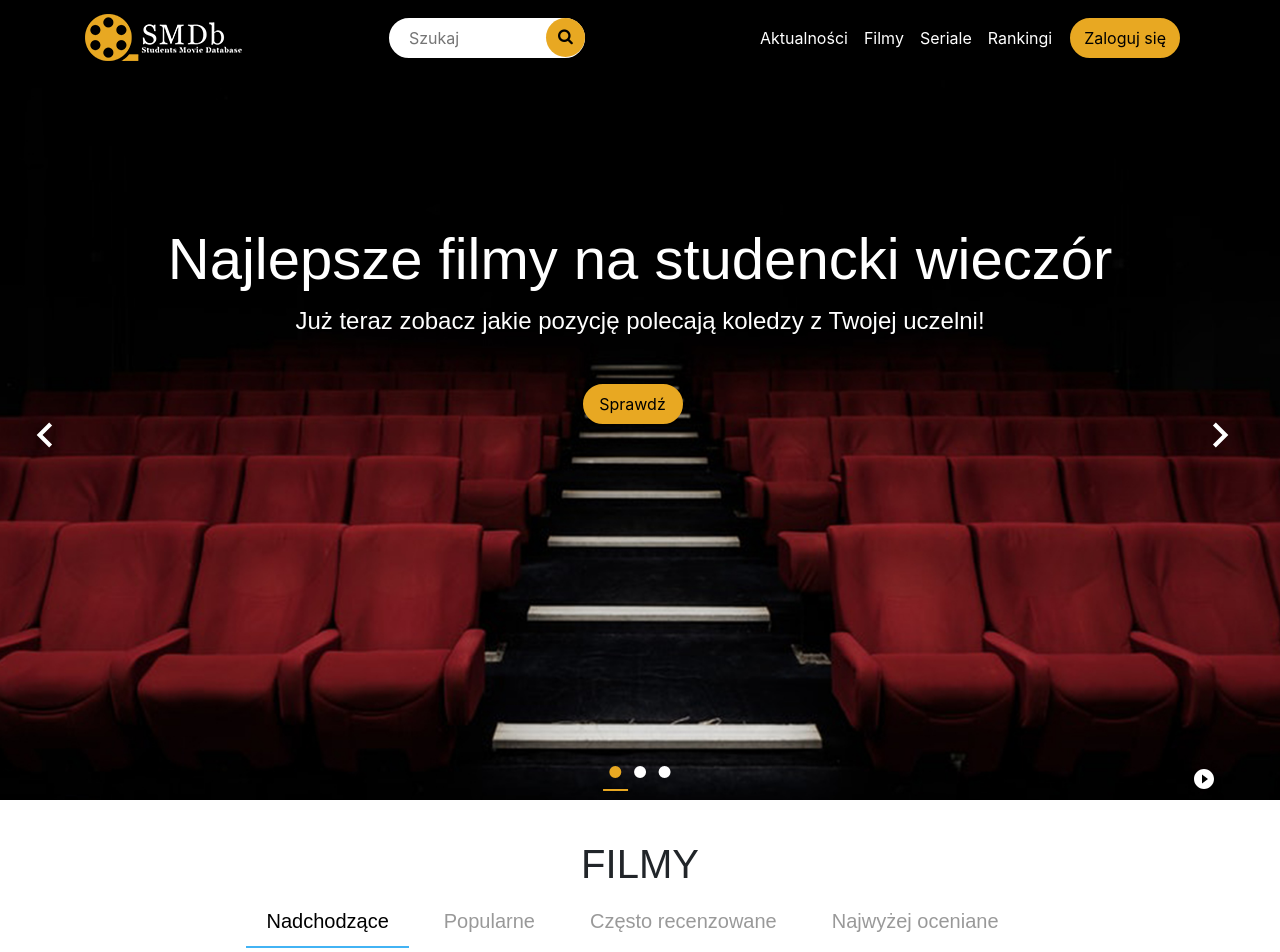
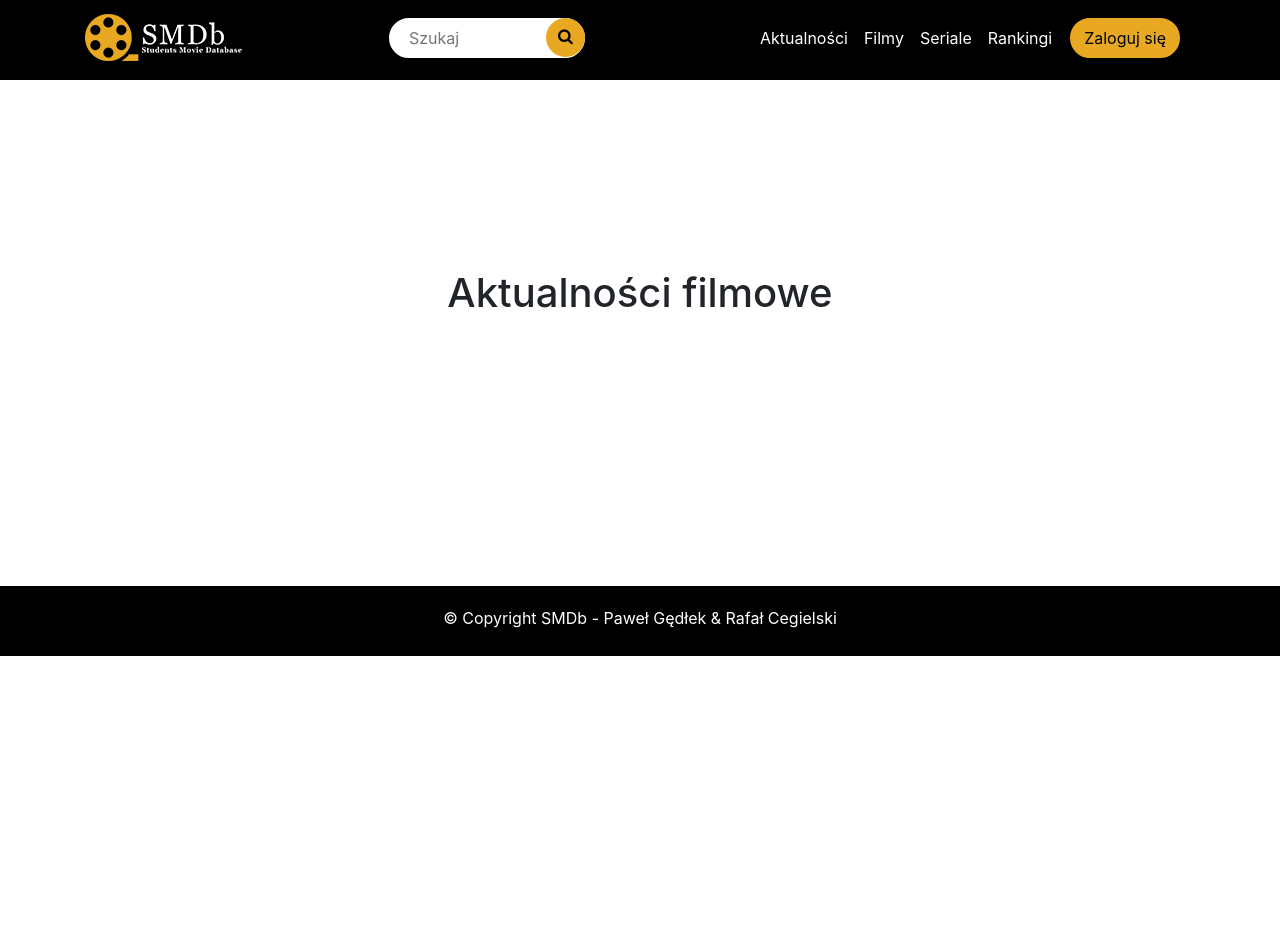
Before and after one commit to cegielskir/Student-Movie-Data-Base, a React (Create React App) app in the folder api-client/: page /news in a window 1280 px wide. Shown: the top 952 px of the page. After the commit the page ends 800 px from the top, so only its background shows below. Built offline with nearby package versions, Linux system fonts and the light colour scheme; a web font is replaced by a local one.

Commit message:
Adding working routing between pages

```diff
--- a/api-client/package.json
+++ b/api-client/package.json
@@ -5,6 +5,7 @@
   "dependencies": {
     "react": "^16.8.6",
     "react-dom": "^16.8.6",
+    "react-router-dom": "^5.0.0",
     "react-scripts": "3.0.0",
     "rest": "^2.0.0"
   },
--- a/api-client/src/App.js
+++ b/api-client/src/App.js
@@ -1,9 +1,15 @@
 import React, {Component} from 'react';
+import { BrowserRouter as Router, Route} from "react-router-dom";
 
 import Menu from './components/Menu/Menu'
-import Slider from './components/Slider/Slider'
+import Home from './components/Home'
 import Footer from  './components/Footer/Footer'
-import Tabs from './components/Movies/Tabs/Tabs'
+
+/*--- pages ---*/
+import News from './components/News'
+import Movies from './components/Movies'
+import Series from './components/Series'
+import Rankings from './components/Rankings'
 
 import './App.css';
 
@@ -22,15 +28,15 @@ class App extends Component {
   render() {
     return (
       <div>
-        <Menu />
-        <Slider />
-        <main>
-          <section id="movies">
-            <div className="container">
-              <Tabs />
-            </div>
-          </section>
-        </main>
+        <Router>
+          <Menu />
+
+            <Route exact path="/" component={Home} />
+            <Route exact path="/news" component={News} />
+            <Route exact path="/movies" component={Movies} />
+            <Route exact path="/series" component={Series} />
+            <Route exact path="/rankings" component={Rankings} />
+        </Router>
 
         <Footer />
       </div>
--- /dev/null
+++ b/api-client/src/components/Home.js
@@ -0,0 +1,21 @@
+import React, {Component} from 'react';
+
+import Slider from './Slider/Slider'
+import Tabs from './Movies/Tabs/Tabs'
+
+export default class Home extends Component {
+    render() {
+        return (
+          <div>
+            <Slider />
+            <main>
+              <section id="movies">
+                <div className="container">
+                  <Tabs />
+                </div>
+              </section>
+            </main>
+          </div>
+        );
+      }
+}
--- a/api-client/src/components/Menu/Toolbar/Toolbar.js
+++ b/api-client/src/components/Menu/Toolbar/Toolbar.js
@@ -1,4 +1,5 @@
 import React, {Component} from 'react';
+import { Link } from "react-router-dom";
 
 import DrawerToggleButton from '../SideDrawer/DrawerToggleButton';
 import Searcher from '../Searcher/Searcher';
@@ -25,10 +26,18 @@ export default class Toolbar extends Component {
 
                     <div className="toolbar_navigation-items">
                         <ul>
-                            <li><a href="#">Aktualności</a></li>
-                            <li><a href="#">Filmy</a></li>
-                            <li><a href="#">Seriale</a></li>
-                            <li><a href="#">Rankingi</a></li>
+                            <li>
+                                <Link to="news">Aktualności</Link>
+                            </li>
+                            <li>
+                                <Link to="movies">Filmy</Link>
+                            </li>
+                            <li>
+                                <Link to="series">Seriale</Link>
+                            </li>
+                            <li>
+                                <Link to="rankings">Rankingi</Link>
+                            </li>
                         </ul>
                     </div>
                     <Logger />
--- /dev/null
+++ b/api-client/src/components/Movies.js
@@ -0,0 +1,13 @@
+import React, {Component} from 'react';
+
+export default class Movies extends Component {
+    render() {
+        return (
+          <div>
+            <main style={{margin: '21vw 0', textAlign: 'center'}}>
+                <h1>Filmy</h1>
+            </main>
+          </div>
+        );
+      }
+}
--- /dev/null
+++ b/api-client/src/components/News.js
@@ -0,0 +1,13 @@
+import React, {Component} from 'react';
+
+export default class Example extends Component {
+    render() {
+        return (
+          <div>
+            <main style={{margin: '21vw 0', textAlign: 'center'}}>
+                <h1>Aktualności filmowe</h1>
+            </main>
+          </div>
+        );
+      }
+}
--- /dev/null
+++ b/api-client/src/components/Rankings.js
@@ -0,0 +1,13 @@
+import React, {Component} from 'react';
+
+export default class Rankings extends Component {
+    render() {
+        return (
+          <div>
+            <main style={{margin: '21vw 0', textAlign: 'center'}}>
+                <h1>Rankingi</h1>
+            </main>
+          </div>
+        );
+      }
+}
--- /dev/null
+++ b/api-client/src/components/Series.js
@@ -0,0 +1,13 @@
+import React, {Component} from 'react';
+
+export default class Series extends Component {
+    render() {
+        return (
+          <div>
+            <main style={{margin: '21vw 0', textAlign: 'center'}}>
+                <h1>Seriale</h1>
+            </main>
+          </div>
+        );
+      }
+}
```
Also changed, not shown: 1 other file (tests, documents, lock files or other folders).
